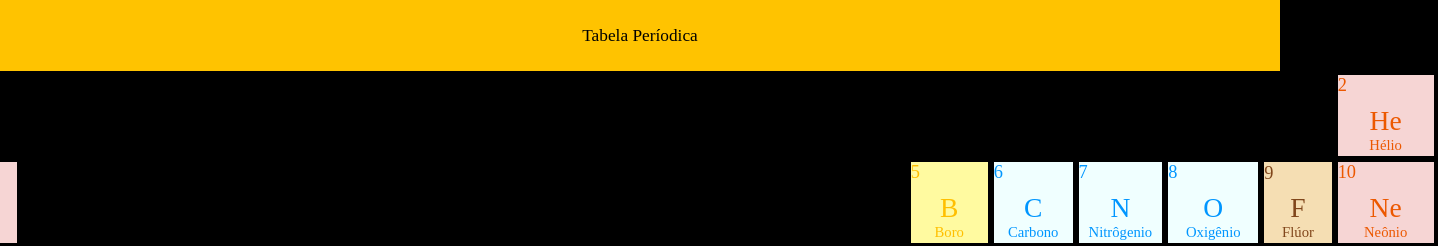
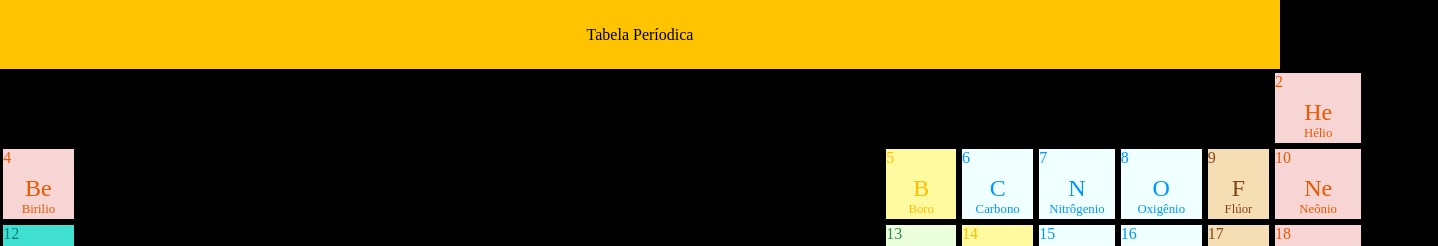
Before and after one commit to angelica-shigematsu/desafio-descodificadas-tabela-periodica, a plain HTML site: page index.html in a window 1280 px wide. Shown: the top 246 px of the page, 1438 px wide, since content can reach past the window. Drawn offline with Linux system fonts and the light colour scheme.

Commit message:
fix: size of periodic table

```diff
--- a/assets/css/square.css
+++ b/assets/css/square.css
@@ -1,6 +1,3 @@
-table{
-  width: 80%;
-}
 .table-content {
   display: flex;
   flex-direction: column;
--- a/assets/css/style.css
+++ b/assets/css/style.css
@@ -30,7 +30,7 @@
 * {
   margin: 0;
   padding: 0;
-  font-size: 1.02em;
+  font-size: 1em;
 }
 body {
   background-color: #000;
@@ -50,7 +50,6 @@ header {
 }
 
 table {
-  margin-left: 10%;
   display: flex;
   align-items: center;
   justify-content: center;
```
